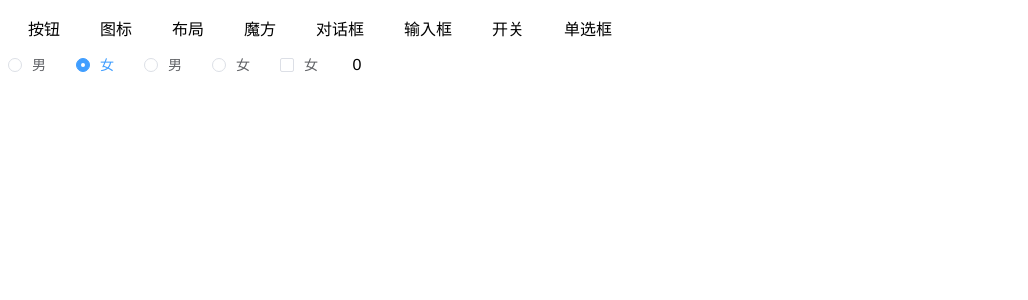
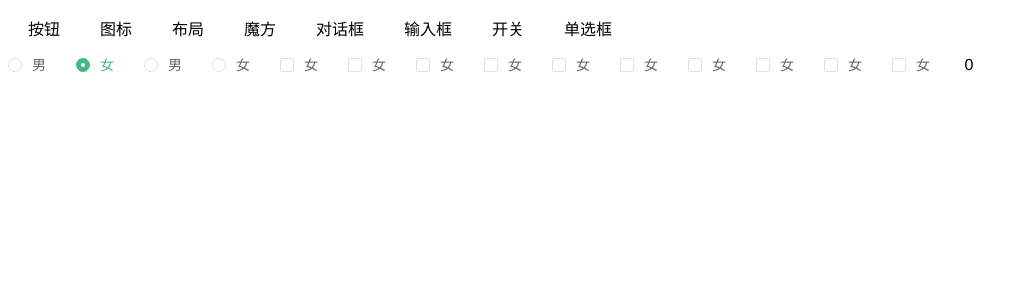
Before and after one commit to mrwdhasd0903/meows-ui, a Vue app: page /radio in a window 1280 px wide. Shown: the top 300 px of the page, without its empty margins (0-1028 px from the left). Built offline with nearby package versions, Linux system fonts and the light colour scheme.

Commit message:
radio新增active-color属性

```diff
--- a/examples/components/radio.vue
+++ b/examples/components/radio.vue
@@ -6,6 +6,15 @@
     <me-radio label="女" v-model="gender" />
 
     <me-radio label="女" v-model="gender" shape="square" />
+    <me-radio label="女" v-model="gender" active-color="ordinary" shape="square" />
+    <me-radio label="女" v-model="gender" active-color="success" shape="square" />
+    <me-radio label="女" v-model="gender" active-color="warning" shape="square" />
+    <me-radio label="女" v-model="gender" active-color="youth" shape="square" />
+    <me-radio label="女" v-model="gender" active-color="important" shape="square" />
+    <me-radio label="女" v-model="gender" active-color="dynamic" shape="square" />
+    <me-radio label="女" v-model="gender" active-color="plain" shape="square" />
+    <me-radio label="女" v-model="gender" active-color="elegant" shape="square" />
+    <me-radio label="女" v-model="gender" active-color="red" shape="square" />
     {{gender}}
   </div>
 </template>
--- a/packages/Radio/src/index.vue
+++ b/packages/Radio/src/index.vue
@@ -1,20 +1,45 @@
 <template>
-  <label class="me-radio" :class="{'me-checked':label===value}">
+  <label class="me-radio" :class="{'me-checked':isChecked}">
     <span class="me-radio__input">
-      <span class="me-radio__inner" :class="[shape?'me-radio-shape--'+shape:'']"></span>
+      <span
+        class="me-radio__inner"
+        :class="[shape?'me-radio-shape--'+shape:'']"
+        :style="activeStyle[0]"
+      ></span>
       <input type="radio" class="me-radio__original" :name="name" :value="label" v-model="model" />
     </span>
-    <span class="me-radio__label">
+    <span class="me-radio__label" :style="activeStyle[1]">
       <slot>{{label}}</slot>
-      <!-- <template v-if="!$slots.default"></template> -->
     </span>
   </label>
 </template>
 
 <script>
+import themeMap from "../../Theme/color";
 export default {
   name: "MeRadio",
   computed: {
+    isChecked() {
+      return this.label === this.value;
+    },
+    _activeColor() {
+      if (this.activeColor == "") {
+        return themeMap.ordinary;
+      }
+      let res = themeMap[this.activeColor];
+      return res ? res : this.activeColor;
+    },
+    activeStyle() {
+      return this.isChecked
+        ? [
+            {
+              borderColor: this._activeColor,
+              backgroundColor: this._activeColor
+            },
+            { color: this._activeColor }
+          ]
+        : [null, null];
+    },
     model: {
       get() {
         return this.value;
@@ -29,6 +54,10 @@ export default {
     shape: {
       type: String
     },
+    activeColor: {
+      type: String,
+      default: ""
+    },
     label: {
       type: [String, Number, Boolean],
       default: ""
@@ -39,31 +68,14 @@ export default {
       default: ""
     }
   },
-  components: {},
-  data() {
-    return {};
-  },
-  methods: {},
-  mounted() {}
+  methods: {}
 };
 </script>
 
 <style lang="scss">
 .me-radio {
-  &.me-checked {
-    .me-radio__input {
-      .me-radio__inner {
-        border-color: #409eff;
-        background: #409eff;
-        &:after {
-          transform: translate(-50%, -50%) scale(1);
-        }
-      }
-    }
-
-    .me-radio__label {
-      color: #409eff;
-    }
+  &.me-checked .me-radio__input .me-radio__inner:after {
+    transform: translate(-50%, -50%) scale(1);
   }
   color: #606266;
   font-weight: 500;
```
